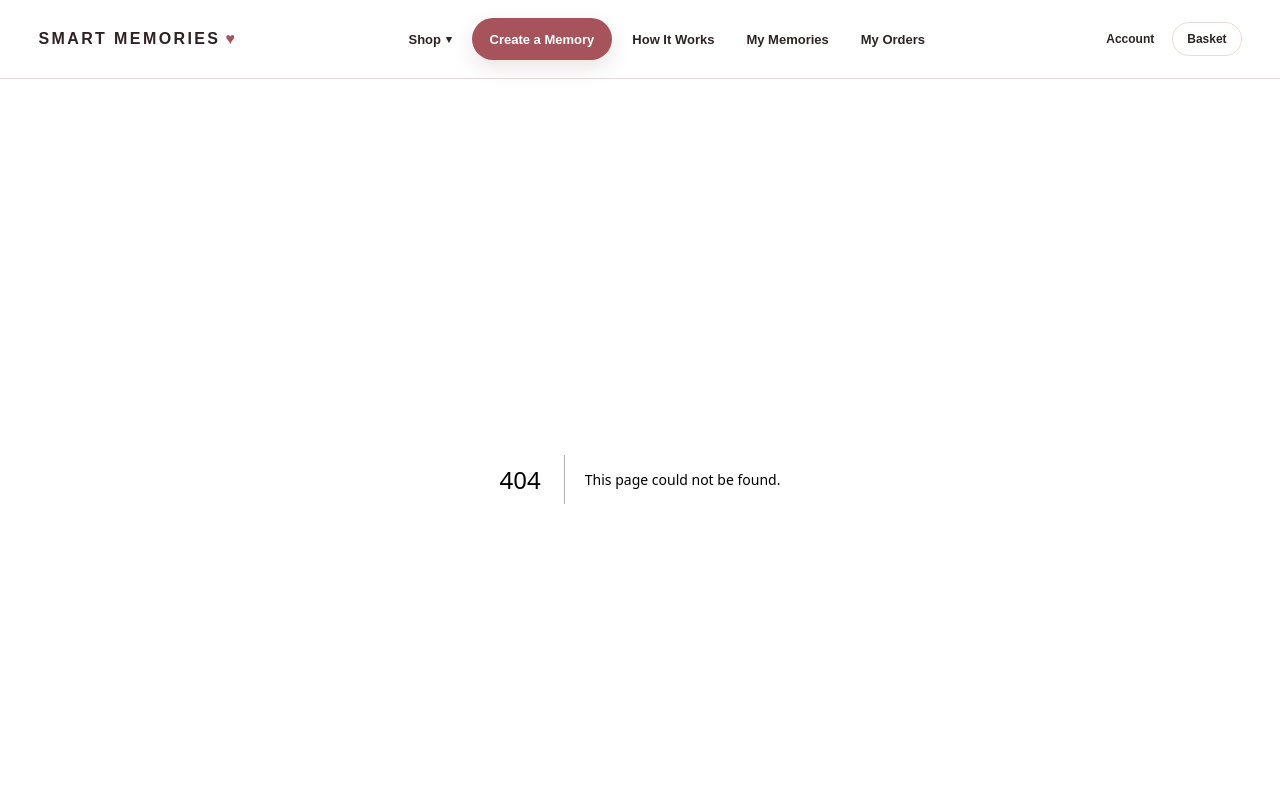
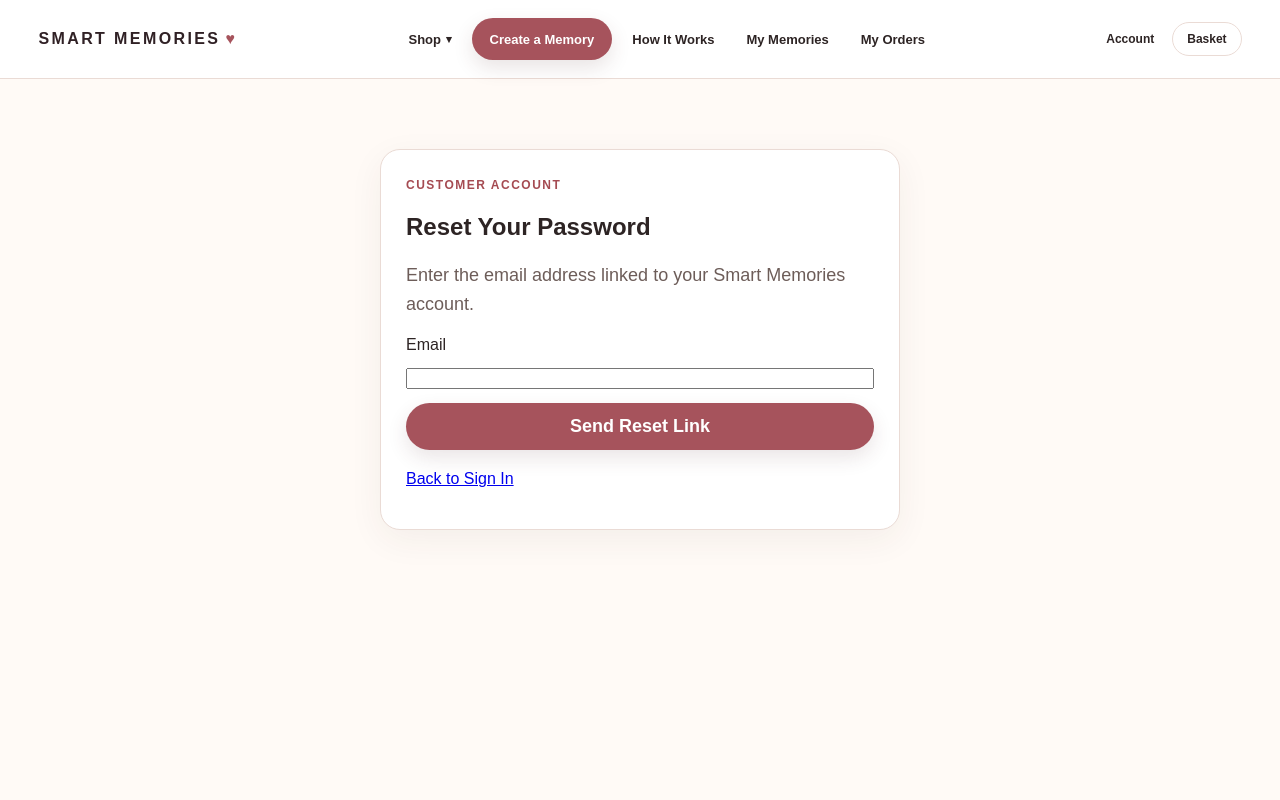
Before and after one commit to jorjuel/smart-memories, a Next.js app: page /account/forgot-password in a window 1280 px wide. Before the commit this address had no page. Shown: the top 800 px of the page. Built offline with nearby package versions, Linux system fonts and the light colour scheme.

Commit message:
Add customer password reset flow

```diff
--- /dev/null
+++ b/app/account/forgot-password/actions.ts
@@ -0,0 +1,61 @@
+'use server';
+
+import {
+  redirect,
+} from 'next/navigation';
+
+import {
+  createSupabaseServerClient,
+} from '@/lib/supabaseServer';
+
+import {
+  getCanonicalSiteUrl,
+} from '@/lib/memoryUrl';
+
+export async function requestCustomerPasswordReset(
+  formData: FormData
+) {
+  const email =
+    formData
+      .get('email')
+      ?.toString()
+      .trim()
+      .toLowerCase();
+
+  if (!email) {
+    redirect(
+      '/account/forgot-password?error=missing'
+    );
+  }
+
+  const supabase =
+    await createSupabaseServerClient();
+
+  const {
+    error,
+  } =
+    await supabase.auth
+      .resetPasswordForEmail(
+        email,
+        {
+          redirectTo:
+            getCanonicalSiteUrl() +
+            '/auth/callback?next=/account/update-password',
+        }
+      );
+
+  if (error) {
+    console.error(
+      'CUSTOMER PASSWORD RESET ERROR:',
+      error
+    );
+
+    redirect(
+      '/account/forgot-password?error=send'
+    );
+  }
+
+  redirect(
+    '/account/forgot-password?sent=1'
+  );
+}
--- /dev/null
+++ b/app/account/forgot-password/page.tsx
@@ -0,0 +1,125 @@
+import Link from 'next/link';
+
+import {
+  requestCustomerPasswordReset,
+} from './actions';
+
+type Props = {
+  searchParams: Promise<{
+    error?: string;
+    sent?: string;
+  }>;
+};
+
+export default async function CustomerForgotPasswordPage({
+  searchParams,
+}: Props) {
+  const params =
+    await searchParams;
+
+  let errorMessage = '';
+
+  if (params.error === 'missing') {
+    errorMessage =
+      'Please enter your email address.';
+  }
+
+  if (params.error === 'send') {
+    errorMessage =
+      'We could not send the reset email. Please try again.';
+  }
+
+  return (
+    <section className="wrap">
+      <div
+        className="card"
+        style={{
+          maxWidth: '520px',
+          margin: '70px auto',
+        }}
+      >
+        <span className="eyebrow">
+          CUSTOMER ACCOUNT
+        </span>
+
+        <h1>
+          Reset Your Password
+        </h1>
+
+        <p className="lead">
+          Enter the email address
+          linked to your Smart Memories
+          account.
+        </p>
+
+        {params.sent === '1' && (
+          <div
+            style={{
+              padding: '14px',
+              marginBottom: '18px',
+              borderRadius: '12px',
+              background: '#fffaf7',
+            }}
+          >
+            Check your email for a
+            password reset link.
+          </div>
+        )}
+
+        {errorMessage && (
+          <div
+            style={{
+              padding: '14px',
+              marginBottom: '18px',
+              border:
+                '1px solid #d9a3a3',
+              borderRadius: '12px',
+            }}
+          >
+            {errorMessage}
+          </div>
+        )}
+
+        <form
+          action={
+            requestCustomerPasswordReset
+          }
+        >
+          <div
+            style={{
+              display: 'grid',
+              gap: '14px',
+            }}
+          >
+            <label>
+              Email
+            </label>
+
+            <input
+              name="email"
+              type="email"
+              required
+            />
+
+            <button
+              type="submit"
+              className="btn big"
+            >
+              Send Reset Link
+            </button>
+          </div>
+        </form>
+
+        <p
+          style={{
+            marginTop: '20px',
+          }}
+        >
+          <Link href="/account/login">
+            Back to Sign In
+          </Link>
+        </p>
+      </div>
+    </section>
+  );
+}
--- a/app/account/update-password/actions.ts
+++ b/app/account/update-password/actions.ts
@@ -87,6 +87,6 @@ export async function updatePassword(
     .signOut();
 
   redirect(
-    '/admin/login?reset=success'
+    '/account/login?message=password-reset'
   );
 }
--- a/app/account/update-password/page.tsx
+++ b/app/account/update-password/page.tsx
@@ -73,7 +73,7 @@ export default async function UpdatePasswordPage({
         <p className="lead">
           Set the password you will
           use for your Smart Memories
-          admin account.
+          customer account.
         </p>
 
         {errorMessage && (
@@ -137,8 +137,8 @@ export default async function UpdatePasswordPage({
             marginTop: '20px',
           }}
         >
-          <Link href="/admin/login">
-            Back to Admin Login
+          <Link href="/account/login">
+            Back to Sign In
           </Link>
         </p>
       </div>
```
Also changed, not shown: app/account/login/page.tsx (+22 -0 lines).
